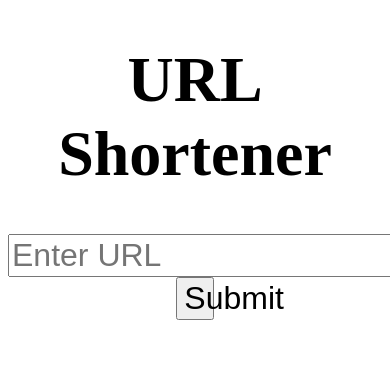
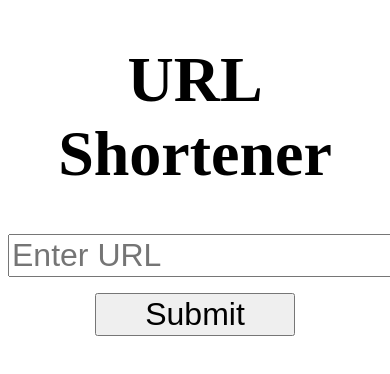
Before and after one commit to AlexDegerman/url-shortener, an Angular app: page / in a window 390 px wide. Shown: the top 374 px of the page. Built offline with nearby package versions, Linux system fonts and the light colour scheme; what ng-tiny-url would draw is missing.

Commit message:
improve mobile view

```diff
--- a/src/app/url-shortener/url-shortener.component.css
+++ b/src/app/url-shortener/url-shortener.component.css
@@ -9,7 +9,8 @@
 }
 button {
   font-size: 2rem;
-  width: 10%;
+  width: 200px;
+  margin-top: 1rem;
 }
 .resultUrl {
   font-size: 2rem;
--- a/src/app/url-shortener/url-shortener.component.html
+++ b/src/app/url-shortener/url-shortener.component.html
@@ -1,7 +1,9 @@
 <h1 class="form-group title">URL Shortener</h1>
 <div class="form-group" *ngIf="submission">
 <input class="urlField" type="text" [(ngModel)]="url" placeholder="Enter URL">
+<div>
 <button (click)="shortenUrl()">Submit</button>
+</div>
 </div>
 <div class="form-group" *ngIf="results">
 <p class="resultUrl"> {{shortenedUrl}}</p>
```
